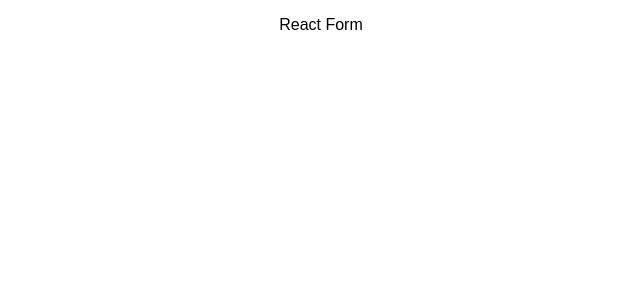
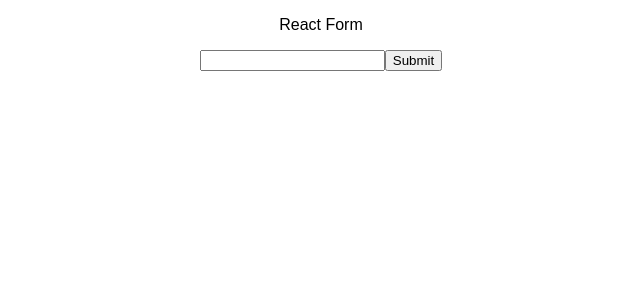
Before and after one commit to paiathao/react-form-with-redux, a React (Create React App) app: page / in a window 1280 px wide. Shown: the top 300 px of the page, without its empty margins (319-959 px from the left). Built offline with nearby package versions, Linux system fonts and the light colour scheme.

Commit message:
add form for new snack

```diff
--- a/src/App.js
+++ b/src/components/App/App.js
@@ -2,15 +2,21 @@ import React, { Component } from 'react';
 import logo from './logo.svg';
 import './App.css';
 import { connect } from 'react-redux';
+import SnackForm from '../SnackForm/SnackForm'
 
 class App extends Component {
   render() {
     return (
       <div className="App">
         <p>React Form</p>
+        <SnackForm />
       </div>
     );
   }
 }
 
-export default connect()(App);
+const mapReduxStateToProps = (reduxState) => {
+  return {reduxState}
+}
+
+export default connect(mapReduxStateToProps)(App);
--- /dev/null
+++ b/src/components/SnackForm/SnackForm.js
@@ -0,0 +1,40 @@
+import React, { Component } from 'react';
+import { connect } from 'react-redux';
+
+class SnackForm extends Component {
+
+    constructor(props) {
+        super(props);
+
+        this.state = {
+            snack : '',
+        }
+    }
+
+    handleChange = (event) => {
+        this.setState({
+            snack : event.target.value
+        })
+    }
+
+    handleSubmit = (event) => {
+        event.preventDefault();
+        this.props.dispatch({ type: 'ON_SUBMIT', payload : this.state.snack})
+    }
+
+
+  render() {
+    return (
+      <div>
+          <form onSubmit={this.handleSubmit}>
+          <input type="text" onChange={this.handleChange}/>
+          <input type="submit" />
+          </form>
+      </div>
+    );
+  }
+}
+
+const mapReduxStateToProps = reduxState => ({reduxState});
+
+export default connect(mapReduxStateToProps)(SnackForm);
--- a/src/index.js
+++ b/src/index.js
@@ -1,17 +1,26 @@
 import React from 'react';
 import ReactDOM from 'react-dom';
 import './index.css';
-import App from './App';
+import App from './components/App/App';
 import registerServiceWorker from './registerServiceWorker';
-import { createStore, combineReducers } from 'redux';
+import { createStore, combineReducers, applyMiddleware } from 'redux';
 import { Provider } from 'react-redux';
 import logger from 'redux-logger'
 
+const onSubmit = (state = {}, action) => {
+
+    if (action.type === 'ON_SUBMIT') {
+        console.log(action.payload)
+        return [...state, action.payload]
+    }
+    return state
+}
+
 const storeInstance = createStore (
-    () => {
-        console.log('Hey I’m a reducer')
-
-    },
+    combineReducers({
+        onSubmit,
+    }),
+    applyMiddleware(logger)
 
 )
 
```
Also changed, not shown: src/components/App/App.css (renamed from src/App.css), src/components/App/logo.svg (renamed from src/logo.svg), 1 other file (tests, documents, lock files or other folders).
